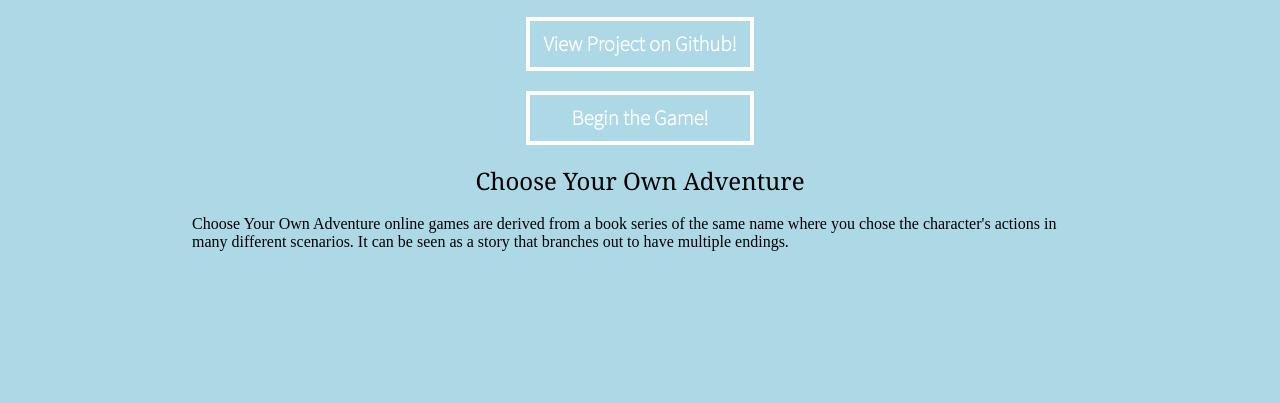
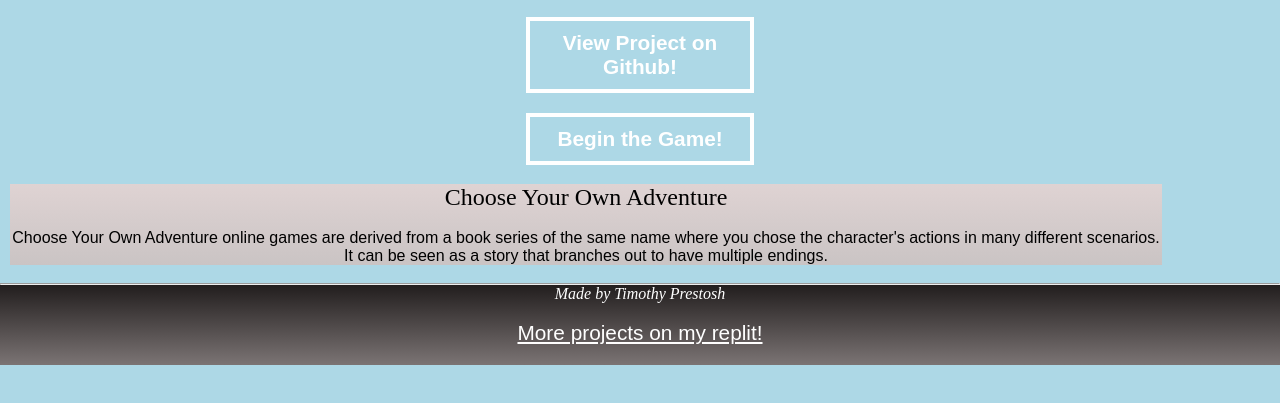
Before and after one commit to JolliestJohn/GrampsCYOA, a plain HTML site: page index.html in a window 1280 px wide. Shown: the part 193-596 px from the top of the page. Drawn offline with Linux system fonts and the light colour scheme; a script that the page names is missing; a web font is replaced by a local one.

Commit message:
Update index.html

```diff
--- a/index.html
+++ b/index.html
@@ -6,8 +6,7 @@
     <title>GrampsCYOA</title>
     <link href="style.css" rel="stylesheet" type="text/css" />
     <link href="https://fonts.googleapis.com/css2?family=Shadows+Into+Light&display=swap" rel="stylesheet">
-    <link href="https://fonts.googleapis.com/css2?family=Shadows+Into+Light&family=Source+Sans+Pro:wght@200&display=swap" rel="stylesheet">
-    <link href="https://fonts.googleapis.com/css2?family=Poppins:wght@100&family=Shadows+Into+Light&family=Source+Sans+Pro:wght@200&display=swap" rel="stylesheet">
+    <link href="https://fonts.googleapis.com/css2?family=New+Tegomin&display=swap" rel="stylesheet">
   </head>
   <body>
     <script src="script.js"></script>
@@ -18,17 +17,29 @@
         </center>
         <h2>Choose Your Own Adventure for.... Well his name is in the title</h2>
         <center>
-        <a class="btn" href="https://github.com/JolliestJohn/GrampsCYOA">View Project on Github!</a>
+        <a class="btn" href="https://github.com/JolliestJohn/GrampsCYOA" target="_blank">View Project on Github!</a>
         <br>
         <a class="btn2" href="game.html">Begin the Game!</a>
         </center>
       </div>
     </div>
-    <div class = "Opening-Header">
+    <div class = "opening-card">
       <br> <br>
-      <h2 style = "font-family:Georgia"> Choose Your Own Adventure</h2>
+      <div class ="innercard">
+        <div class = "cardcontent">
+      <h2> Choose Your Own Adventure</h2>
+      <p style = "Font-family: Source Sans Pro, sans-serif"> <br> Choose Your Own Adventure online games are derived from a book series of the same name where you chose the character's actions in many different scenarios. <br> It can be seen as a story that branches out to have multiple endings.  </p>
     </div>
-    <div class = "opening-paragraph">
-      <p> <br> Choose Your Own Adventure online games are derived from a book series of the same name where you chose the character's actions in many different scenarios. It can be seen as a story that branches out to have multiple endings. </p>
+     <br> <hr>
+      <div class = "footercontainer">
+        <div class = "footer">
+            <center>
+              <p> <i> Made by Timothy Prestosh </i> </p> <br>
+        <div class = "footer1">
+              <a href = "https://replit.com/@TimothyPrestosh" target ="_blank"> <u> More projects on my replit! </u> </a>
+            </center>
+         </div>
+      </div>
+    </div>
    </body>
 </html>
```
